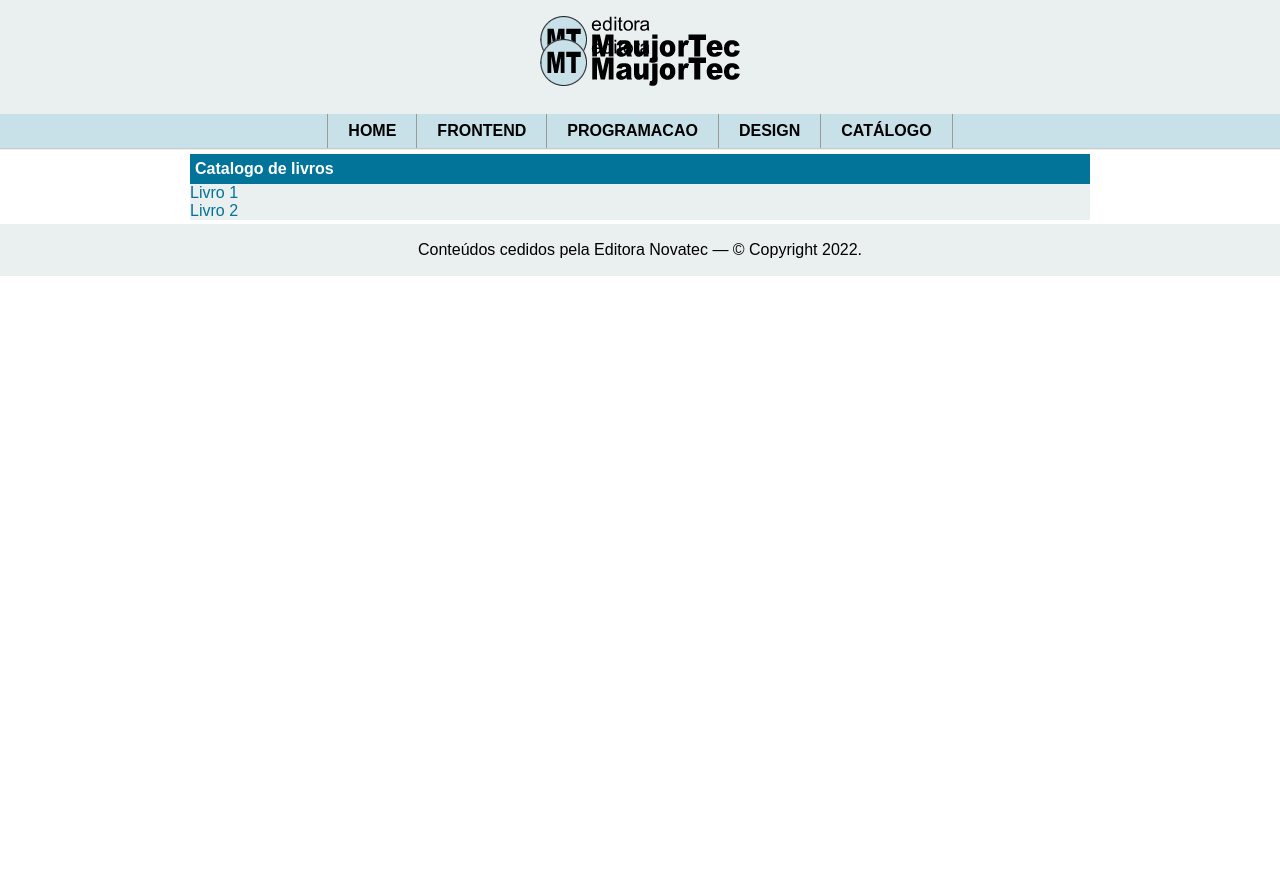
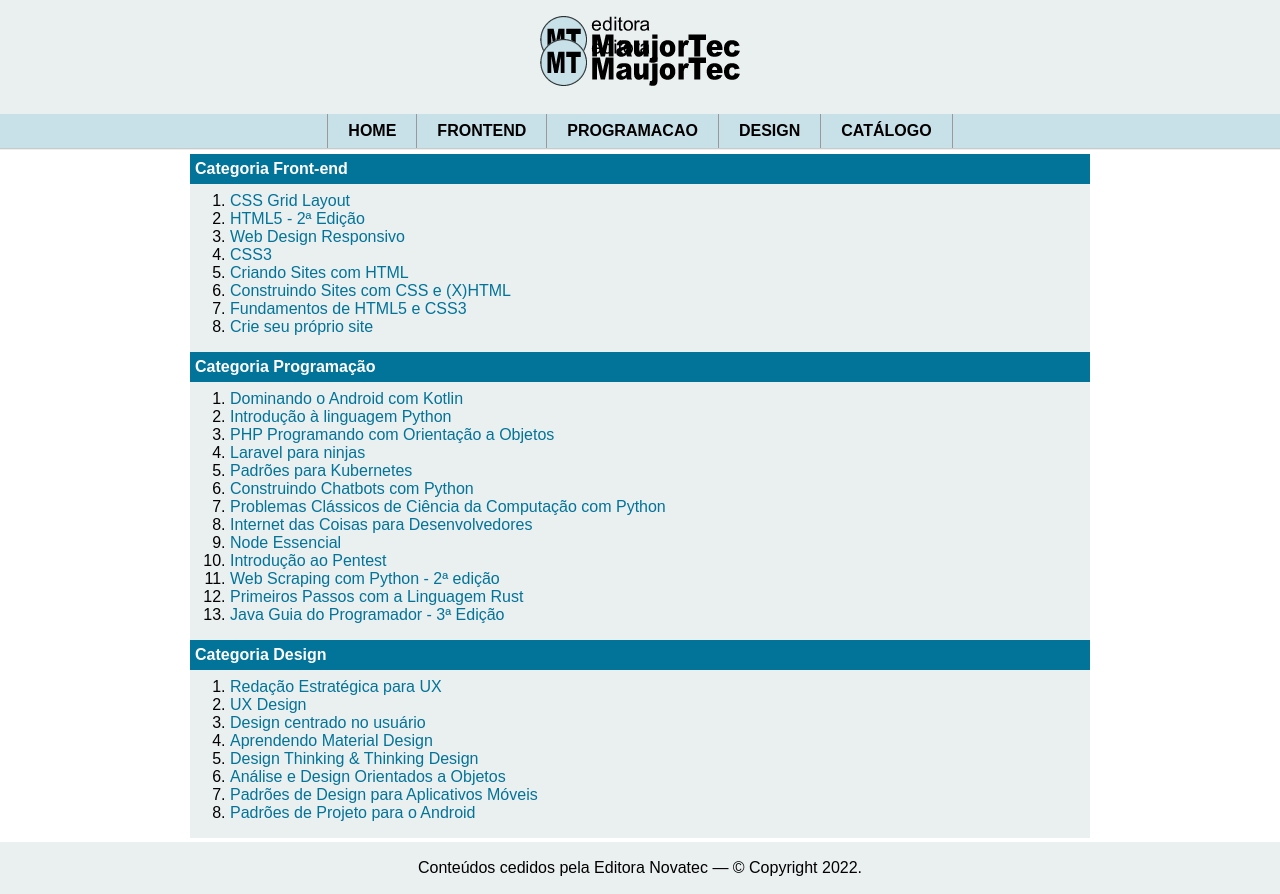
Before and after one commit to nathallye/livro-react-editora-maujortec, a React (Create React App) app: page /catalogo in a window 1280 px wide. Before the commit the page ends 800 px from the top, so only its background shows below. Built offline with nearby package versions, Linux system fonts and the light colour scheme.

Commit message:
Criando links para cada livro de forma dinamica

```diff
--- a/src/components/Home.js
+++ b/src/components/Home.js
@@ -1,13 +1,38 @@
 import React from "react";
+import { Link } from "react-router-dom";
 
 const Home = (props) => {
   return (
     <main className="principal">
       <h2>Últimos lançamentos</h2>
-      <div className="card">
-        <p>Conteúdos da Home Page</p>
-      </div>
-      {props.children}
+      {/* <p>Conteúdos da Home Page</p> */}
+      {props.livros
+        .filter((n, index) => index < 10)
+        .map(livro => (
+          <div className="card" key={livro.id}>
+            <div className="thumb">
+              <img
+              src={`/img/capas/${livro.isbn.replace(/-/g, "")}.jpg`}
+              alt="Thumbnail da capa do livro" />
+            </div>
+            {props.livros
+              .filter(c => c.slug === livro.slug)
+              .map(livro => (
+                <Link to={`/livros/${livro.slug}`} key={livro.id}>
+                {
+                  <div className="detalhes">
+                    <h3>{livro.titulo}</h3>
+                    <p>{livro.descricao.slice(0, 130) + "..."}</p>
+                    <p>Leia mais &gt;</p>
+                  </div>
+                }
+                </Link>
+              ))
+            }
+          </div>
+        ))
+      }
+      {/* {props.children} */}
     </main>
   );
 };
--- a/src/components/Navegacao.js
+++ b/src/components/Navegacao.js
@@ -21,7 +21,7 @@ const Navegacao = (props) => {
         <NavLink exact activeStyle={linkCorrente} to="/design">Design</NavLink>
       </li>
       <li>
-        <NavLink exact activeStyle={linkCorrente} to="/catalago">Catálogo</NavLink>
+        <NavLink exact activeStyle={linkCorrente} to="/catalogo">Catálogo</NavLink>
       </li>
     </ul>
   );
--- a/src/components/routes/Catalogo.js
+++ b/src/components/routes/Catalogo.js
@@ -1,17 +1,42 @@
 import React from "react";
+import { Link } from "react-router-dom";
 
-const Catalogo = () => {
+const Catalogo = (props) => {
   return (
     <main className="principal">
-      <h2>Catalogo de livros</h2>
-      <ul>
-        <li>
-          <a href="#">Livro 1</a>
-        </li>
-        <li>
-          <a href="#">Livro 2</a>
-        </li>
-      </ul>
+      <h2>Categoria Front-end</h2>
+      <ol>
+      {props.livros
+        .filter(livro => livro.categoria === "frontend")
+        .map(livro => (
+          <li key={livro.id}>
+          <Link to={`/livros/${livro.slug}`}>{livro.titulo}</Link>
+          </li>
+        ))
+      }
+      </ol>
+      <h2>Categoria Programação</h2>
+      <ol>
+      {props.livros
+        .filter(livro => livro.categoria === "programacao")
+        .map(livro => (
+          <li key={livro.id}>
+          <Link to={`/livros/${livro.slug}`}>{livro.titulo}</Link>
+          </li>
+        ))
+      }
+      </ol>
+      <h2>Categoria Design</h2>
+      <ol>
+      {props.livros
+        .filter(livro => livro.categoria === "design")
+        .map(livro => (
+          <li key={livro.id}>
+          <Link to={`/livros/${livro.slug}`}>{livro.titulo}</Link>
+          </li>
+        ))
+      }
+      </ol>
     </main>
   )
 }
--- a/src/main/App.js
+++ b/src/main/App.js
@@ -47,10 +47,10 @@ class App extends Component {
             <Route exact path="/design" element={<Design livros={this.state.livros} />} />
             <Route exact path="/catalogo" element={<Catalogo livros={this.state.livros} />} />
             <Route path="/livro/:livroSlug"
-              element={(props) => {const livro = this.state.livro.find(livro => livro.slug === props.match.params.livroSlug);
+              element={(props) => {const livro = this.state.livros.find(livro => livro.slug === props.match.params.livroSlug);
                 if (livro) return <Livro livro={livro} />;
                 else return <NotFound />
-              }}
+               }}
             />
             <Route path="*" element={<NotFound />} />
           </Routes>
```
